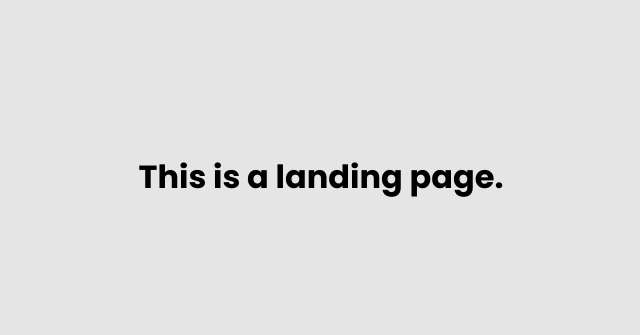
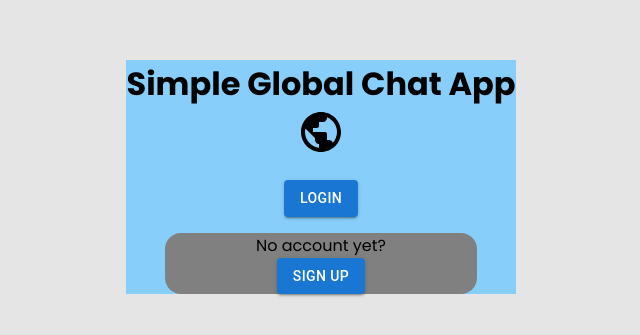
Before and after one commit to VernonTamba/simple-global-chat-app, a React (Create React App) app: page / in a window 1280 px wide. Shown: the part 223-558 px from the top of the page, without its empty margins (319-959 px from the left). Built offline with nearby package versions, Linux system fonts and the light colour scheme.

Commit message:
added some stuff to the landing page

```diff
--- a/src/LandingPage.css
+++ b/src/LandingPage.css
@@ -0,0 +1,36 @@
+.landingPage {
+  background-color: lightskyblue;
+}
+
+.landingPage,
+.landingPage__header,
+.landingPage__signUp {
+  display: flex;
+  flex-direction: column;
+  align-items: center;
+  justify-content: center;
+}
+
+.landingPage__header {
+  margin-bottom: 1em;
+}
+
+.landingPage__signUp {
+  width: 80%;
+  background-color: gray;
+  border-radius: 1rem;
+}
+
+.landingPage__link {
+  text-decoration: none;
+}
+
+.MuiButton-root {
+  font-family: "Poppins", sans-serif;
+  font-weight: 700;
+  background: #000;
+}
+
+.MuiSvgIcon-root {
+  margin-bottom: 0.5em;
+}
--- a/src/LandingPage.js
+++ b/src/LandingPage.js
@@ -1,10 +1,28 @@
 import React from "react";
 import "./LandingPage.css";
+import PublicIcon from "@mui/icons-material/Public";
+import ChatIcon from "@mui/icons-material/Chat";
+import { Button } from "@mui/material";
+import { Link } from "react-router-dom";
 
 const LandingPage = () => {
   return (
     <div className="landingPage">
-      <h1>This is a landing page.</h1>
+      <div className="landingPage__header">
+        <h1>Simple Global Chat App</h1>
+        <PublicIcon style={{ fontSize: "3em" }} />
+        {/* <ChatIcon /> */}
+        <Link className="landingPage__link" to="/global">
+          <Button variant="contained">Login</Button>
+        </Link>
+      </div>
+
+      <div className="landingPage__signUp">
+        <p>No account yet?</p>
+        <Link className="landingPage__link" to="/global">
+          <Button variant="contained">Sign Up</Button>
+        </Link>
+      </div>
     </div>
   );
 };
--- a/src/MainPage.js
+++ b/src/MainPage.js
@@ -4,7 +4,7 @@ import Avatar from "@mui/material/Avatar";
 import IconButton from "@mui/material/IconButton";
 import DarkModeIcon from "@mui/icons-material/DarkMode";
 import LightModeIcon from "@mui/icons-material/LightMode";
-import MoreVertIcon from "@mui/icons-material/MoreVert";
+import LogoutIcon from "@mui/icons-material/Logout";
 import HomeIcon from "@mui/icons-material/Home";
 import AddIcon from "@mui/icons-material/Add";
 import SendIcon from "@mui/icons-material/Send";
@@ -12,6 +12,7 @@ import AddPhotoAlternateIcon from "@mui/icons-material/AddPhotoAlternate";
 import AttachFileIcon from "@mui/icons-material/AttachFile";
 import db from "./firebase";
 import firebase from "firebase/compat/app";
+import { Link } from "react-router-dom";
 
 const MainPage = () => {
   const [input, setInput] = useState("");
@@ -53,15 +54,17 @@ const MainPage = () => {
           <p className="mainPage__status">Online</p>
         </div>
         <div className="mainPage__headerOptions">
-          <IconButton>
+          {/* <IconButton>
             <HomeIcon />
-          </IconButton>
+          </IconButton> */}
           <IconButton>
             <DarkModeIcon />
           </IconButton>
-          <IconButton>
-            <MoreVertIcon />
-          </IconButton>
+          <Link to="/">
+            <IconButton>
+              <LogoutIcon />
+            </IconButton>
+          </Link>
         </div>
       </div>
       {/* CHAT ROOM / SPACE */}
```
